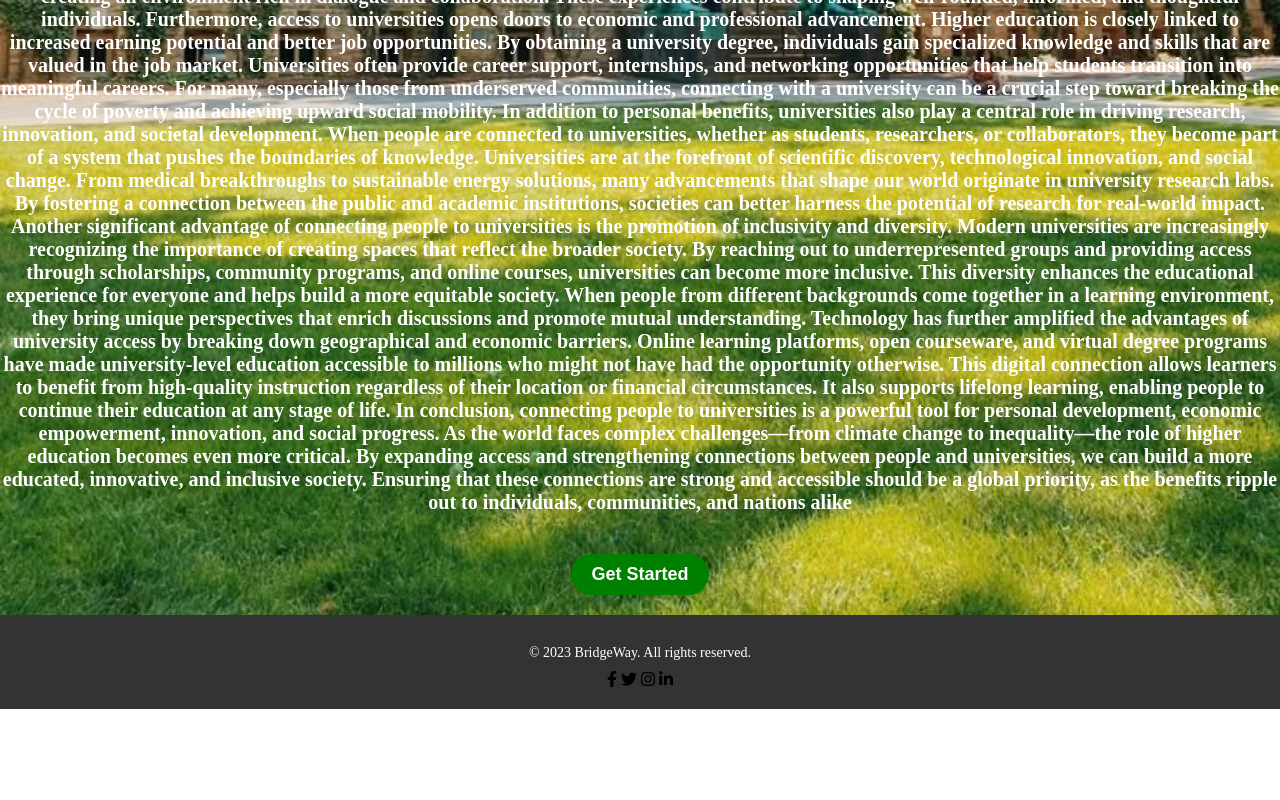
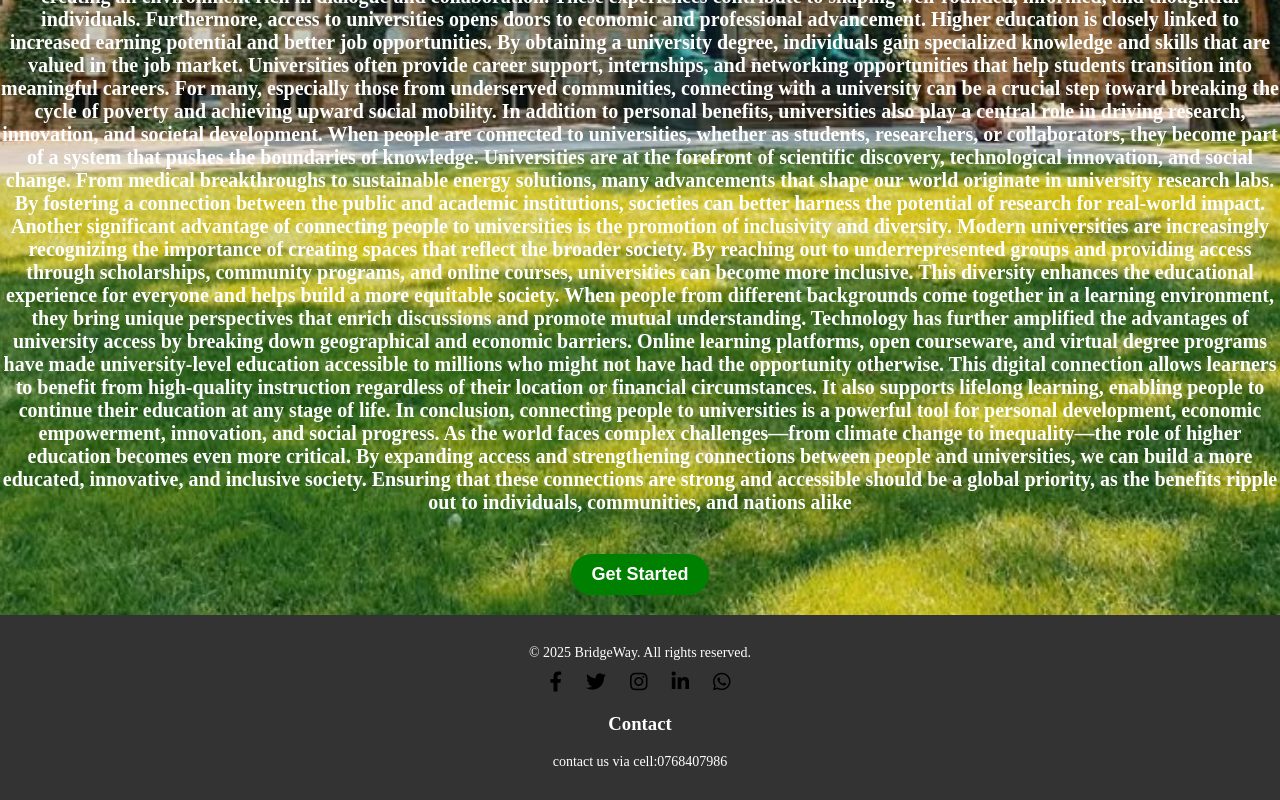
Before and after one commit to D3rail/bridgeway, a plain HTML site: page index.html in a window 1280 px wide. Shown: the part 923-1723 px from the top of the page. Before the commit the page ends 1632 px from the top, so only its background shows below. Drawn offline with Linux system fonts and the light colour scheme.

Commit message:
Update index.html

```diff
--- a/index.html
+++ b/index.html
@@ -12,8 +12,8 @@
  <nav class="navbar">
     <ul class="nav-links">
         <li><a href="index.html">Home</a></li>
-            <li><a href="#about">About</a></li>
-            <li><a href="#services">Services</a></li>
+        <li><a href="about.html">About</a></li>
+        <li><a href="services.html">Services</a></li>
         <li><a href="contact.html">Contact</a></li>
     </ul>
 </nav>
@@ -59,12 +59,17 @@
 
     <!-- Footer Section -->
     <footer class="footer">
-        <p>&copy; 2023 BridgeWay. All rights reserved.</p>
+        <div class="footer-content">
+            <p>&copy; 2025 BridgeWay. All rights reserved.</p>
             <div class="social-icons">
-            <a href="#"><i class="fab fa-facebook-f"></i></a>
-            <a href="#"><i class="fab fa-twitter"></i></a>
-            <a href="#"><i class="fab fa-instagram"></i></a>
-            <a href="#"><i class="fab fa-linkedin-in"></i></a>
+                <a href="#" class="social-icon"><i class="fab fa-facebook-f"></i></a>
+                <a href="#" class="social-icon"><i class="fab fa-twitter"></i></a>
+                <a href="#" class="social-icon"><i class="fab fa-instagram"></i></a>
+                <a href="#" class="social-icon"><i class="fab fa-linkedin-in"></i></a>
+                <a href="#" class="social-icon"><i class="fab fa-whatsapp"></i></a>
+                <h3>Contact</h3>
+                <p>contact us via cell:0768407986</p>
+            </div>
         </div>
     </footer>
 
```
Lines whose indentation alone changed are shown as unchanged.
